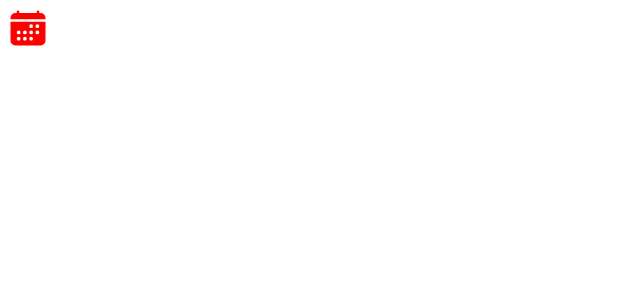
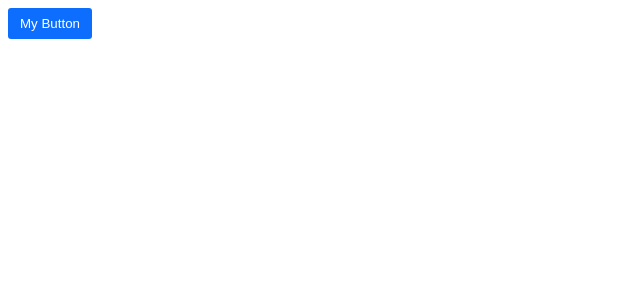
Before and after one commit to khaingthinzarthwe/MoshReactCourse, a React (Vite) app: page / in a window 1280 px wide. Shown: the top 300 px of the page, without its empty margins (0-640 px from the left). Built offline with nearby package versions, Linux system fonts and the light colour scheme.

Commit message:
Exercise-Using CSS Modules

```diff
--- a/src/App.tsx
+++ b/src/App.tsx
@@ -1,9 +1,9 @@
-import { IoCalendar } from "react-icons/io5";
+import Button from "./components/Button/Button";
 
 function App() {
   return (
     <div>
-      <IoCalendar color="red" size={40}/>
+      <Button onClick={() => {}}>My Button</Button>
     </div>
   );
 }
--- /dev/null
+++ b/src/components/Button/Button.module.css
@@ -0,0 +1,9 @@
+.btn{
+    padding: 8px 12px;
+    border-radius: 3px;
+    border: 0;
+}
+.btn-primary{
+    background-color: #0d6efd;
+    color: white;
+}
--- /dev/null
+++ b/src/components/Button/Button.tsx
@@ -0,0 +1,15 @@
+import React from 'react';
+import styles from './Button.module.css'
+
+interface Props {
+    children: string;
+    color? : 'primary' | 'dark' | 'success';
+    onClick: () => void;
+}
+const Button = ({children, color="primary", onClick} : Props) => {
+  return (
+    <button className={[styles.btn, styles['btn-' + color]].join(' ')} onClick={onClick}>{children}</button>
+  )
+}
+
+export default Button
```
